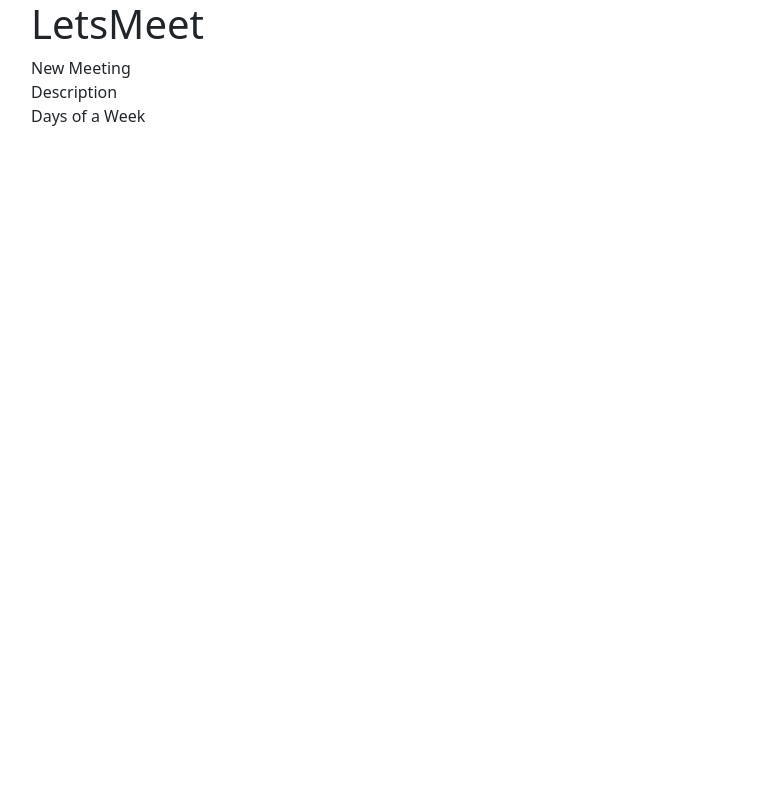
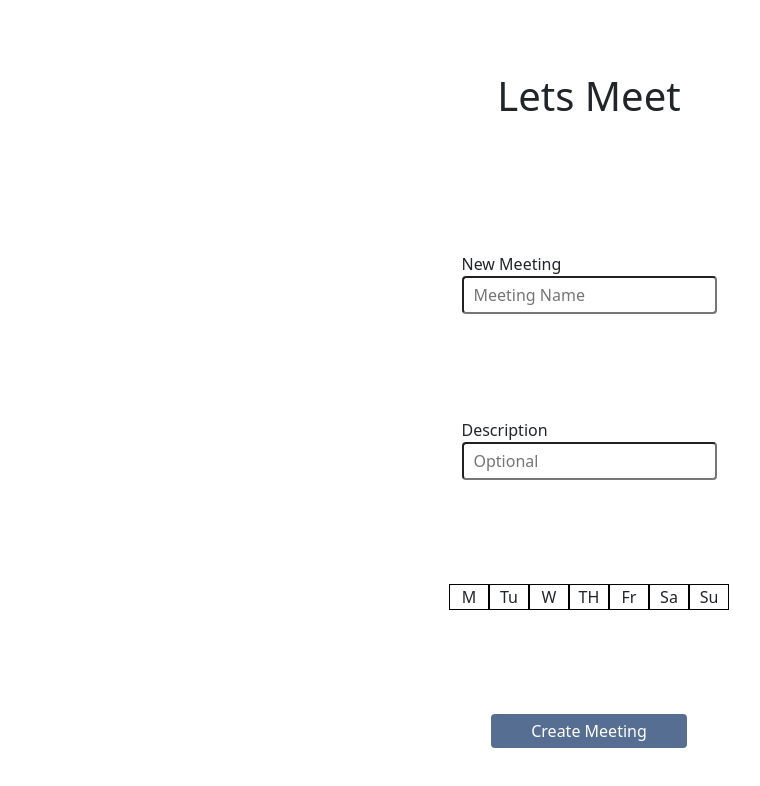
Before and after one commit to 397-f22/LetsMeet, a React (Vite) app: page / in a window 1280 px wide. Shown: the top 786 px of the page, without its empty margins (51-811 px from the left). Built offline with nearby package versions, Linux system fonts and the light colour scheme.

Commit message:
added the buttons

```diff
--- a/src/App.jsx
+++ b/src/App.jsx
@@ -4,7 +4,7 @@ import './App.css';
 import Signup from './components/Signup';
 import Suggestion from './components/Suggestion';
 import { data } from './staticData/events';
-
+import Administrative from './components/Administrative';
 const App = () => {
   const [showFilter, setShowFilter] = useState(false);
   const openFilter = () => setShowFilter(true);
@@ -14,7 +14,7 @@ const App = () => {
       <Routes>
         <Route
           path="/"
-          element={<Signup event={data} openFilter={openFilter} />}
+          element={<Administrative />}
         />
         <Route path="/events/:eventId" element={<Suggestion />} />
       </Routes>
--- /dev/null
+++ b/src/components/Administrative.jsx
@@ -0,0 +1,80 @@
+import React, { useState } from "react";
+import Date from "./Date";
+import FormStepper from "./FormStepper";
+import Login from "./Login";
+
+const Administrative = (handleChange, values, Signup) => {
+
+    const weekDays = ['M', 'Tu', 'W', 'TH', 'Fr', 'Sa', 'Su'];
+  return (
+    <div
+      className="container"
+      style={{
+        display: "flex",
+        flexDirection: "column",
+        justifyContent: "space-around",
+        height: "100vh",
+        alignItems: "center",
+      }}
+    >
+      <h1
+        style={{
+          display: "flex",
+          justifyContent: "center",
+          padding: "20px",
+        }}
+      >
+        Lets Meet
+      </h1>
+      <label>
+        New Meeting
+        <input
+          style={{
+            display: "block",
+            borderRadius: "4px",
+            padding: "5px 10px",
+          }}
+          type="text"
+          placeholder="Meeting Name"
+          value={values.username}
+          onChange={(e) => handleChange(e.currentTarget.value)}
+        />
+      </label>
+      <label>
+        Description
+        <input
+          style={{
+            display: "block",
+            borderRadius: "4px",
+            padding: "5px 10px",
+          }}
+          type="text"
+          placeholder="Optional"
+          value={values.username}
+          onChange={(e) => handleChange(e.currentTarget.value)}
+        />
+      </label>
+
+      <div className="daySelector" style={{display:"flex"}}>
+        {weekDays.map(day => (<div className="daySelectorTile" style={{width: "2.5rem", border: "1px solid #000000", textAlign: "center"}}>{day}</div>))}
+      </div>
+      <div style={{ display: "flex", flexDirection: "column", gap: "10px" }}>
+        <button
+          style={{
+            borderRadius: "4px",
+            padding: "5px 40px",
+            backgroundColor: "#576e93",
+            color: "white",
+            border: "none",
+          }}
+          className="shadow-md"
+          onClick={Signup}
+        >
+          Create Meeting
+        </button>
+      </div>
+    </div>
+  );
+};
+
+export default Administrative;
--- a/src/components/Signup.jsx
+++ b/src/components/Signup.jsx
@@ -3,18 +3,8 @@ import Date from './Date';
 import FormStepper from './FormStepper';
 import Login from './Login';
 
-const Signup = () => {
-  return (
-    <div className="container">
-      <h1>LetsMeet</h1>
-      <div>New Meeting</div>
-      <div>Description</div>
-      <div>Days of a Week</div>
-    </div>
-  );
-};
 
-const SignupOld = ({ event, openFilter }) => {
+const Signup = ({ event, openFilter }) => {
   const [state, setState] = useState({
     day: 0,
     step: 0,
```
